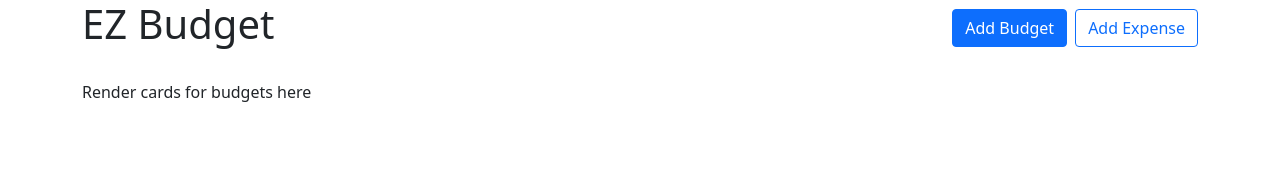
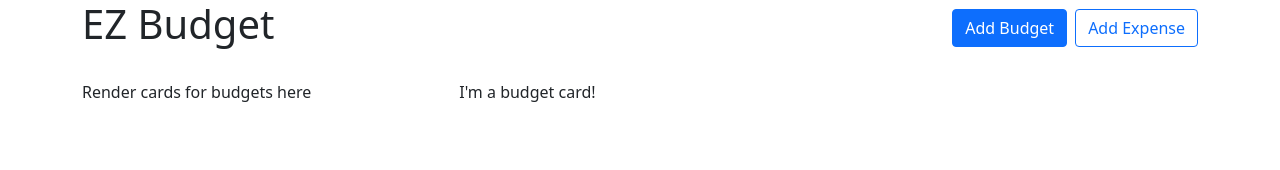
Before and after one commit to damianmalysza/ez-budget-frontend, a React (Create React App) app: page / in a window 1280 px wide. Shown: the top 170 px of the page. Built offline with nearby package versions, Linux system fonts and the light colour scheme.

Commit message:
made budgetcontainer component as a presentation component and created budgetcard component

```diff
--- a/src/App.js
+++ b/src/App.js
@@ -1,5 +1,6 @@
 import Container from "react-bootstrap/Container"
 import {Button, Stack} from "react-bootstrap"
+import BudgetsContainer from "./containers/BudgetsContainer"
 
 
 function App() {
@@ -14,14 +15,7 @@ function App() {
           Add Expense
         </Button>
       </Stack>
-      <div style={{
-        display: "grid",
-        gridTemplateColumns: "repeat(auto-fill, minmax(300px, 1fr))",
-        gap: "1rem",
-        alignItems: "flex-start"
-      }}>
-        Render cards for budgets here
-      </div>
+      <BudgetsContainer />
     </Container>
   );
 }
--- /dev/null
+++ b/src/components/BudgetCard.js
@@ -0,0 +1,13 @@
+import React, { Component } from 'react';
+
+class Budgetcard extends Component {
+  render() {
+    return (
+      <div>
+        I'm a budget card!
+      </div>
+    );
+  }
+}
+
+export default Budgetcard;
--- /dev/null
+++ b/src/containers/BudgetsContainer.js
@@ -0,0 +1,20 @@
+import React, { Component } from 'react';
+import BudgetCard from '../components/BudgetCard'
+
+class Budgetscontainer extends Component {
+  render() {
+    return (
+        <div style={{
+        display: "grid",
+        gridTemplateColumns: "repeat(auto-fill, minmax(300px, 1fr))",
+        gap: "1rem",
+        alignItems: "flex-start"
+      }}>
+        Render cards for budgets here
+        <BudgetCard />
+      </div>
+    );
+  }
+}
+
+export default Budgetscontainer;
```
